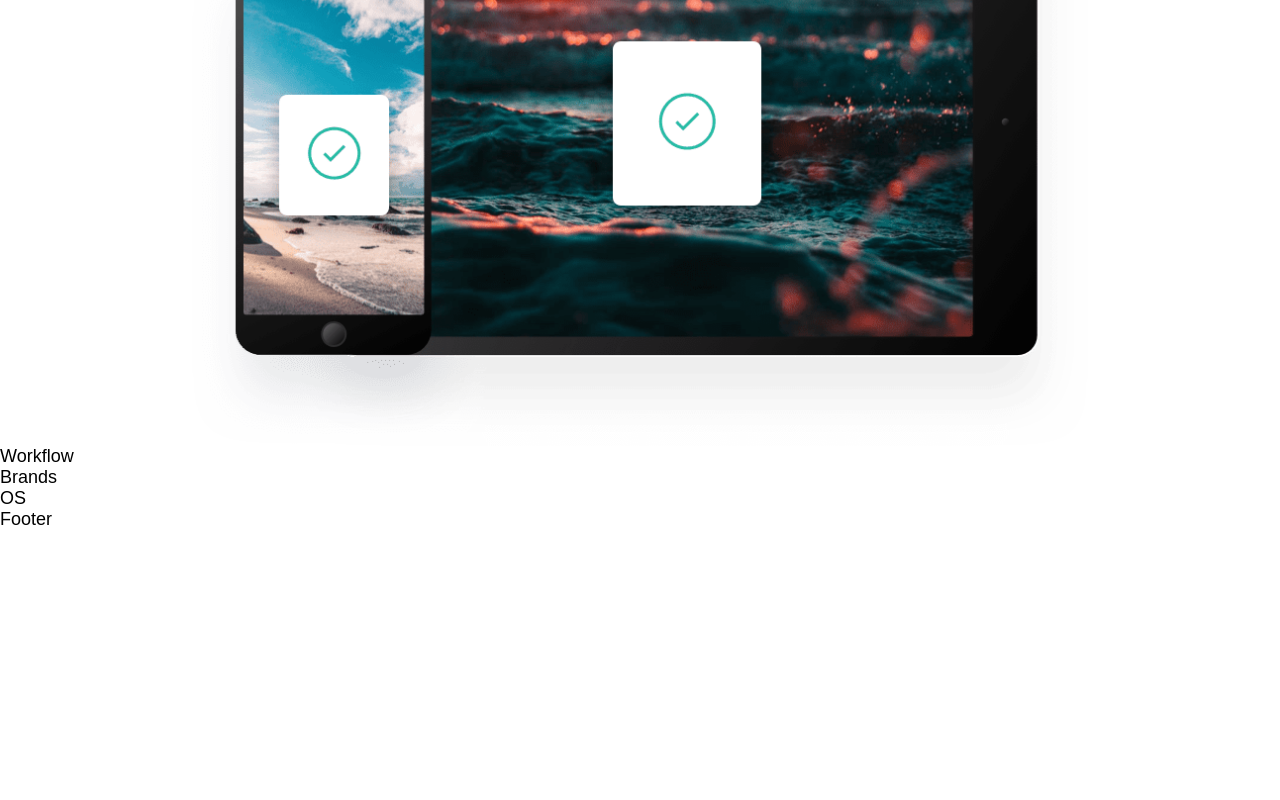
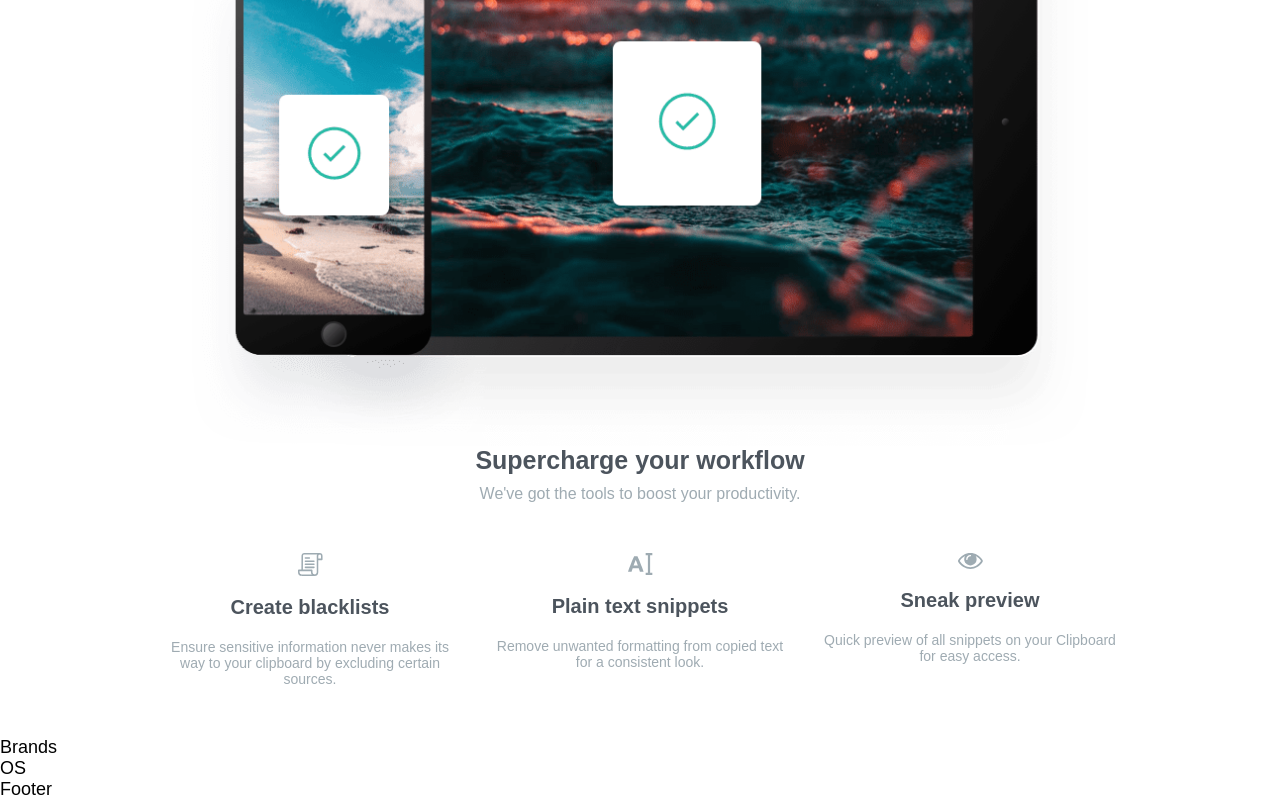
Before and after one commit to VincentKimatu/Coding-Practice, a React (Vite) app in the folder ReactJs-frontendmentor/clipboard-landing-page/: page / in a window 1280 px wide. Shown: the part 1456-2256 px from the top of the page. Before the commit the page ends 1986 px from the top, so only its background shows below. Built offline with nearby package versions, Linux system fonts and the light colour scheme; the HTML template or start-up script is replaced by a standard one; a web font is replaced by a local one.

Commit message:
finished workflow section

```diff
--- a/ReactJs-frontendmentor/clipboard-landing-page/src/container/workflow/Workflow.jsx
+++ b/ReactJs-frontendmentor/clipboard-landing-page/src/container/workflow/Workflow.jsx
@@ -1,7 +1,23 @@
 import React from 'react';
+import data from '../../constant/data';
+import SectionData from '../../component/sectionData/SectionData';
+
+import { StyledWrapper, WorkflowSection } from './Workflow.style';
+import { workflow } from '../../constant/content';
+import WorkflowWrapper from '../../component/workflowWrapper/WorkflowWrapper';
 
 function Workflow() {
-  return <div>Workflow</div>;
+  return (
+    <WorkflowSection>
+      <SectionData title={data.title.three} paragraph={data.paragraph.three} />
+
+      <StyledWrapper>
+        {workflow.map((item, id) => (
+          <WorkflowWrapper item={item} key={id} />
+        ))}
+      </StyledWrapper>
+    </WorkflowSection>
+  );
 }
 
 export default Workflow;
--- a/ReactJs-frontendmentor/clipboard-landing-page/src/container/workflow/Workflow.style.jsx
+++ b/ReactJs-frontendmentor/clipboard-landing-page/src/container/workflow/Workflow.style.jsx
@@ -1 +1,16 @@
 import styled from 'styled-components';
+
+export const WorkflowSection = styled.section`
+  display: flex;
+  flex-direction: column;
+  align-items: center;
+  gap: 5rem;
+  margin-bottom: 5rem;
+`;
+
+export const StyledWrapper = styled.div`
+  display: flex;
+  flex-wrap: wrap;
+  gap: 3rem;
+  justify-content: center;
+`;
```
